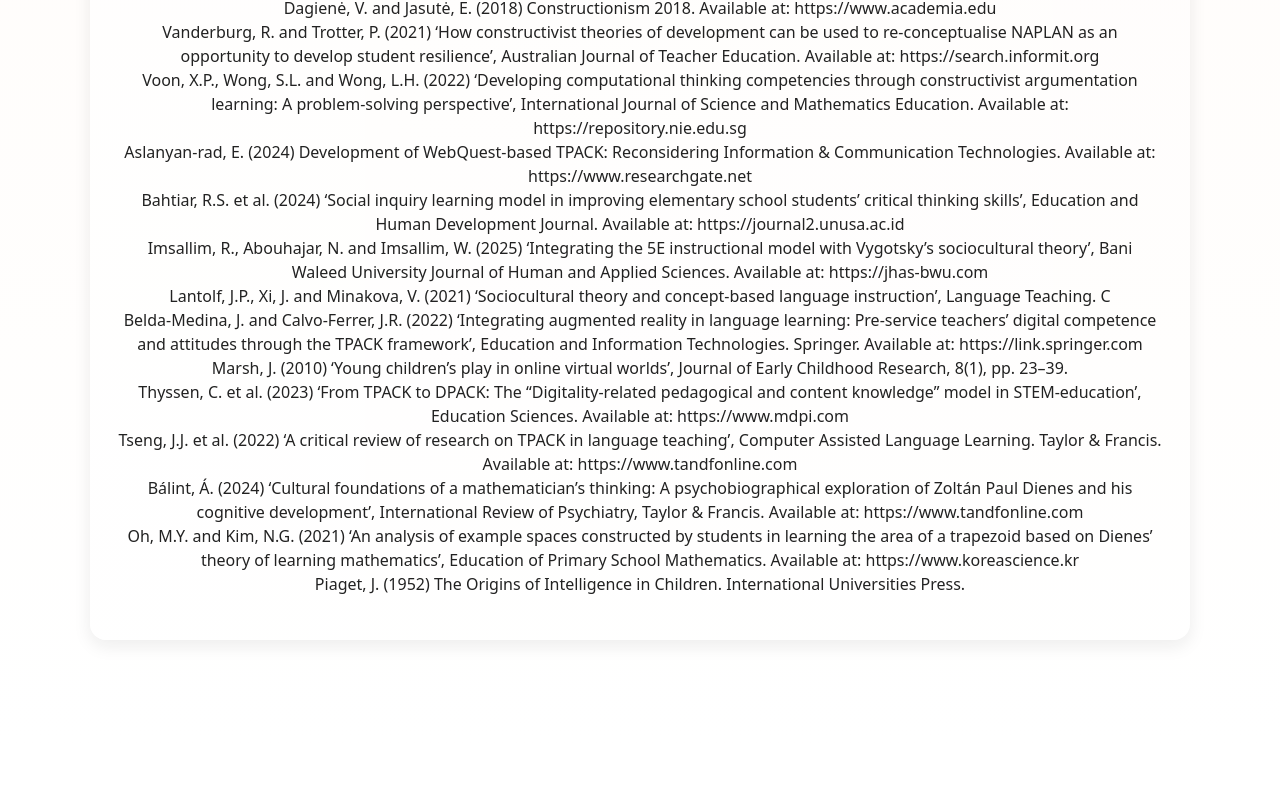
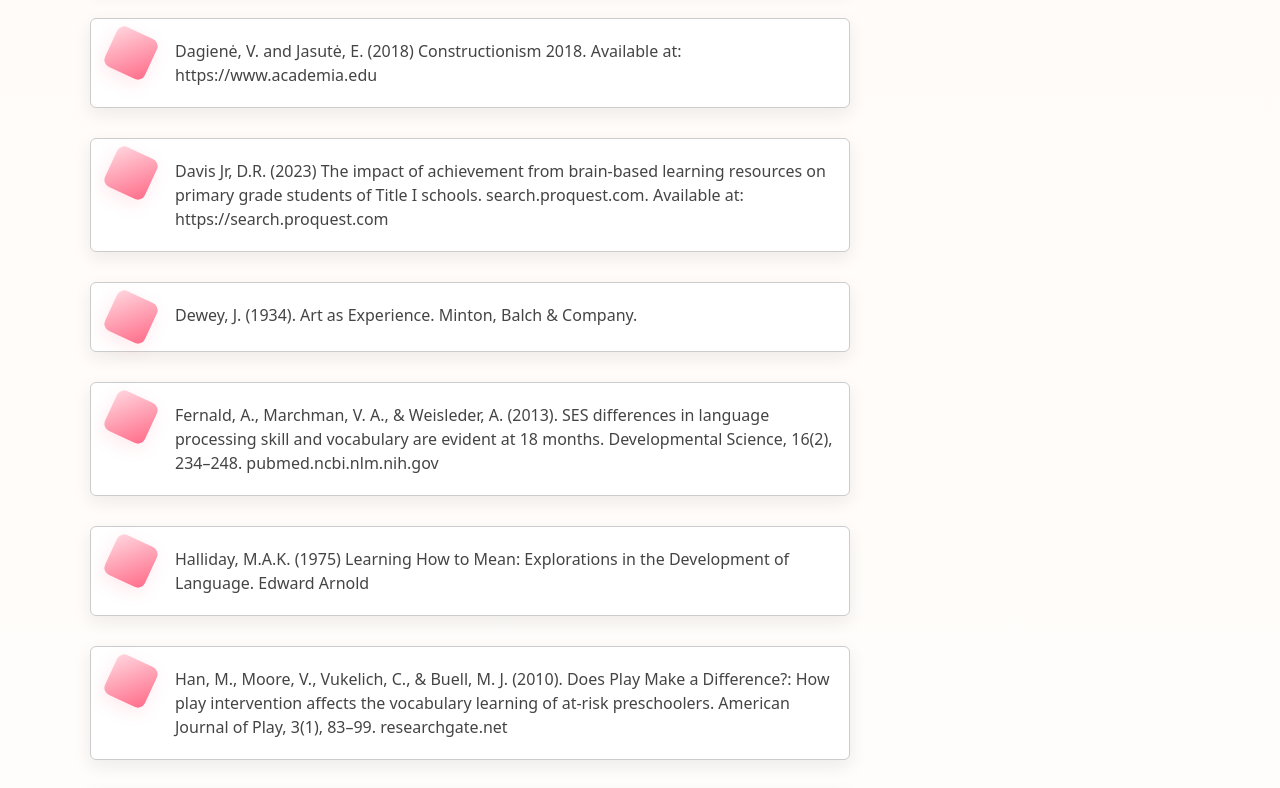
Before and after one commit to KashifShahzad999/Child-School-Curriculum, a React (Vite) app: page /references in a window 1280 px wide. Shown: the part 1124-1912 px from the top of the page. Before the commit the page ends 1870 px from the top, so only its background shows below. Built offline with nearby package versions, Linux system fonts and the light colour scheme.

Commit message:
image set

```diff
--- a/src/Components/References/References.css
+++ b/src/Components/References/References.css
@@ -183,3 +183,48 @@
   .hero-heart{ display:none; }
   .side-box{ position:relative; }
 }
+
+.ref-card {
+  display: flex;
+  align-items: flex-start; /* or center depending on vertical alignment you want */
+  gap: 16px; /* spacing between left and right */
+  padding: 12px;
+  border: 1px solid #ccc; /* optional for clarity */
+  margin-bottom: 16px;
+  background: white;
+  border-radius: 6px;
+}
+
+/* Left part fixed width, like an icon or small block */
+.ref-card-left {
+  flex: 0 0 40px; /* fixed width */
+  display: flex;
+  justify-content: center;
+  align-items: center;
+}
+
+/* Right part takes remaining width */
+.ref-card-body {
+  flex: 1;
+}
+.ref-card {
+  display: flex;
+  align-items: flex-start;
+  gap: 16px;
+  padding: 12px;
+  border: 1px solid #ccc;
+  margin-bottom: 16px;
+  background: white;
+  border-radius: 6px;
+}
+
+.ref-card-left {
+  flex: 0 0 40px;
+  display: flex;
+  justify-content: center;
+  align-items: center;
+}
+
+.ref-card-body {
+  flex: 1;
+}
--- a/src/Components/References/References.jsx
+++ b/src/Components/References/References.jsx
@@ -1,34 +1,87 @@
 import React from "react";
 import "./References.css";
 
-export default function References() {
-//   const references = [
-//     {
-//       title: "Early Childhood STEAM Framework",
-//       author: "Ramesh, 2025",
-//       link: "#",
-//       note: "Overview of integrated STEAM practices for young learners."
-//     },
-//     {
-//       title: "Digital Play Theory",
-//       author: "Marsh, 2010",
-//       link: "#",
-//       note: "How children engage with digital tools as play."
-//     },
-//     {
-//       title: "Multiple Intelligences in Practice",
-//       author: "Gardner, 1983",
-//       link: "#",
-//       note: "Applying varied modalities in early learning."
-//     },
-//     {
-//       title: "Inquiry-Based Learning for Kids",
-//       author: "Bruner, 1961",
-//       link: "#",
-//       note: "Designing discovery-led science and project work."
-//     }
-//     // add more references as needed
-//   ];
+export default function HeartReferences() {
+  const references = [
+    {
+      note: "Anderberg, S., & Kratochvil, K. (2005). Rationale for Creative Dramatics and Formal Theatre in the Classroom. San José State University. www2.sjsu.edu",
+    },
+    {
+      note: "Aslanyan-rad, E. (2024) Development of WebQuest-based TPACK: Reconsidering Information & Communication Technologies. Available at: https://www.researchgate.net",
+    },
+    {
+      note: "Bahtiar, R.S. et al. (2024) ‘Social inquiry learning model in improving elementary school students’ critical thinking skills’, Education and Human Development Journal. Available at: https://journal2.unusa.ac.id",
+    },
+    {
+      note: "Bálint, Á. (2024) ‘Cultural foundations of a mathematician’s thinking: A psychobiographical exploration of Zoltán Paul Dienes and his cognitive development’, International Review of Psychiatry, Taylor & Francis. Available at: https://www.tandfonline.com",
+    },
+    {
+      note: "Belda-Medina, J. and Calvo-Ferrer, J.R. (2022) ‘Integrating augmented reality in language learning: Pre-service teachers’ digital competence and attitudes through the TPACK framework’, Education and Information Technologies. Springer. Available at: https://link.springer.com",
+    },
+    {
+      note: "Bruner, J.S. (1961) ‘The act of discovery’, Harvard Educational Review, 31(1), pp. 21–32.",
+    },
+    {
+      note: "Dagienė, V. and Jasutė, E. (2018) Constructionism 2018. Available at: https://www.academia.edu",
+    },
+    {
+      note: "Davis Jr, D.R. (2023) The impact of achievement from brain-based learning resources on primary grade students of Title I schools. search.proquest.com. Available at: https://search.proquest.com",
+    },
+    {
+      note: "Dewey, J. (1934). Art as Experience. Minton, Balch & Company.",
+    },
+    {
+      note: "Fernald, A., Marchman, V. A., & Weisleder, A. (2013). SES differences in language processing skill and vocabulary are evident at 18 months. Developmental Science, 16(2), 234–248. pubmed.ncbi.nlm.nih.gov",
+    },
+    {
+      note: "Halliday, M.A.K. (1975) Learning How to Mean: Explorations in the Development of Language. Edward Arnold",
+    },
+    {
+      note: "Han, M., Moore, V., Vukelich, C., & Buell, M. J. (2010). Does Play Make a Difference?: How play intervention affects the vocabulary learning of at-risk preschoolers. American Journal of Play, 3(1), 83–99. researchgate.net",
+    },
+    {
+      note: "Han, M., Moore, V., Vukelich, C., & Buell, M. J. (2010). Does Play Make a Difference?: How play intervention affects the vocabulary learning of at-risk preschoolers. American Journal of Play, 3(1), 83–99. researchgate.net",
+    },
+    {
+      note: "Han, M., Moore, V., Vukelich, C., & Buell, M. J. (2010). Does Play Make a Difference?: How play intervention affects the vocabulary learning of at-risk preschoolers. American Journal of Play, 3(1), 83–99. researchgate.net",
+    },
+    {
+      note: "Han, M., Moore, V., Vukelich, C., & Buell, M. J. (2010). Does Play Make a Difference?: How play intervention affects the vocabulary learning of at-risk preschoolers. American Journal of Play, 3(1), 83–99. researchgate.net",
+    },
+
+    {
+      note: "Han, M., Moore, V., Vukelich, C., & Buell, M. J. (2010). Does Play Make a Difference?: How play intervention affects the vocabulary learning of at-risk preschoolers. American Journal of Play, 3(1), 83–99. researchgate.net",
+    },
+
+    {
+      note: "Han, M., Moore, V., Vukelich, C., & Buell, M. J. (2010). Does Play Make a Difference?: How play intervention affects the vocabulary learning of at-risk preschoolers. American Journal of Play, 3(1), 83–99. researchgate.net",
+    },
+
+    {
+      note: "Han, M., Moore, V., Vukelich, C., & Buell, M. J. (2010). Does Play Make a Difference?: How play intervention affects the vocabulary learning of at-risk preschoolers. American Journal of Play, 3(1), 83–99. researchgate.net",
+    },
+
+    {
+      note: "Han, M., Moore, V., Vukelich, C., & Buell, M. J. (2010). Does Play Make a Difference?: How play intervention affects the vocabulary learning of at-risk preschoolers. American Journal of Play, 3(1), 83–99. researchgate.net",
+    },
+
+    {
+      note: "Han, M., Moore, V., Vukelich, C., & Buell, M. J. (2010). Does Play Make a Difference?: How play intervention affects the vocabulary learning of at-risk preschoolers. American Journal of Play, 3(1), 83–99. researchgate.net",
+    },
+
+    {
+      note: "Han, M., Moore, V., Vukelich, C., & Buell, M. J. (2010). Does Play Make a Difference?: How play intervention affects the vocabulary learning of at-risk preschoolers. American Journal of Play, 3(1), 83–99. researchgate.net",
+    },
+
+    {
+      note: "Han, M., Moore, V., Vukelich, C., & Buell, M. J. (2010). Does Play Make a Difference?: How play intervention affects the vocabulary learning of at-risk preschoolers. American Journal of Play, 3(1), 83–99. researchgate.net",
+    },
+
+
+
+
+    // add more references as needed
+  ];
 
   return (
     <div className="heartref-page">
@@ -36,60 +89,14 @@ export default function References() {
         <div className="hero-inner">
           <div className="hero-heart" aria-hidden="true" />
           <h1 className="hero-title">References & Credits</h1>
-          <strong className="hero-sub">
+          <p className="hero-sub">
             A small library of sources and inspirations used across this site.
             Thank you to all authors, educators and contributors.
-          </strong>
-<p>Dewey, J. (1934). Art as Experience. Minton, Balch & Company. <br />
-Gardner, H. (1983). Frames of Mind: The Theory of Multiple Intelligences. Basic Books. <br />
-Piaget, J. (1952). The Origins of Intelligence in Children. International Universities Press. <br />
-Vygotsky, L. S. (1978). Mind in Society: The Development of Higher Psychological Processes. Harvard University Press. <br />
-Anderberg, S., & Kratochvil, K. (2005). Rationale for Creative Dramatics and Formal Theatre in the Classroom. San José State University. www2.sjsu.edu <br />
-Fernald, A., Marchman, V. A., & Weisleder, A. (2013). SES differences in language processing skill and vocabulary are evident at 18 months. Developmental Science, 16(2), 234–248. pubmed.ncbi.nlm.nih.gov <br />
-Han, M., Moore, V., Vukelich, C., & Buell, M. J. (2010). Does Play Make a Difference?: How play intervention affects the vocabulary learning of at-risk preschoolers. American Journal of Play, 3(1), 83–99. researchgate.net <br />
-Howard, R., & Mayesky, M. (2022). Creative Activities and Curriculum for Young Children (12th ed.). Cengage Learning. au.cengage.com <br />
-Hutagalung, F., Lai, L., & Adams, D. (2020). Effects of dramatic play on vocabulary learning among preschoolers in Kuala Lumpur. Journal of Nusantara Studies, 5(1), 294–314. https://doi.org/10.24200/jonus.vol5iss1pp294-314 journal.unisza.edu.my <br />
- Piaget, J. (1951). Play, Dreams and Imitation in Childhood. London: Routledge & Kegan Paul. <br />
- Tombak, A. (2014). The importance of drama in pre-school education. Procedia – Social and Behavioral Sciences, 143, 372–378. s3-ap-southeast-1.amazonaws.com <br />
- Vygotsky, L. S. (1978). Mind in Society: The Development of Higher Psychological Processes. Cambridge, MA: Harvard University Press. <br />
- •  Davis Jr, D.R. (2023) The impact of achievement from brain-based learning resources on primary grade students of Title I schools. search.proquest.com. Available at: https://search.proquest.com <br />
- •  Gardner, H. (1983) Frames of Mind: The Theory of Multiple Intelligences. Basic Books. <br />
- •  Harper, N.B. (2024) How principles of brain based learning are used in Title I high schools and its effect if any on student growth. search.proquest.com. Available at: https://search.proquest.com <br />
- •  Reddy, K.J., Hunjan, U. and Jha, P. (2021) ‘Brain-based learning method: Opportunities and challenges’, in Applications in Learning. Springer. Available at: https://link.springer.com <br />
- Halliday, M.A.K. (1975) Learning How to Mean: Explorations in the Development of Language. Edward Arnold. <br />
- Kellogg, D. and Li, F. (2021) ‘When three fives are thirty-five: Vygotsky in a Hallidayan idiom’, Early Years. Taylor & Francis. <br />
- Seon-Mi, S. and Kellogg, D. (2022) ‘Un-naming names: Using Vygotsky's language games and Halliday's grammar’, Early Years. Taylor & Francis. <br />
- Vygotsky, L.S. (1978) Mind in Society: The Development of Higher Psychological Processes. Harvard University Press. <br />
- Bruner, J.S. (1961) ‘The act of discovery’, Harvard Educational Review, 31(1), pp. 21–32. <br />
- Liu, C.Y., Wu, C.J., Chien, Y.H., Tzeng, S.Y. and Lee, M.Y. (2023) ‘Examining the quality of art in STEAM learning activities’, Psychology of Aesthetics, Creativity, and the Arts. Available at: https://psycnet.apa.org <br />
- Parajuli, D.R. (2023) Becoming a STEAM-based science educator: Intersecting science teacher identity and existing pedagogical practice in Nepal. Available at: https://elibrary.ku.edu.np <br />
- Ramesh, M.R. (2025) ‘Promoting lifelong learning skills through STEAM: Integrative approaches for a dynamic future’, in Pathways to STEAM Integration in Modern Education. IGI Global. Available at: https://www.igi-global.com <br />
- Retno, R.S., Purnomo, P., Hidayat, A. and Rahmawati, S. (2025) ‘Conceptual framework design for STEM-integrated project-based learning (PjBL-STEM) for elementary schools’, Asian Education and Development Studies. Available at: https://www.emerald.com <br />
- Dagienė, V. and Jasutė, E. (2018) Constructionism 2018. Available at: https://www.academia.edu <br />
- Vanderburg, R. and Trotter, P. (2021) ‘How constructivist theories of development can be used to re-conceptualise NAPLAN as an opportunity to develop student resilience’, Australian Journal of Teacher Education. Available at: https://search.informit.org <br />
- Voon, X.P., Wong, S.L. and Wong, L.H. (2022) ‘Developing computational thinking competencies through constructivist argumentation learning: A problem-solving perspective’, International Journal of Science and Mathematics Education. Available at: https://repository.nie.edu.sg <br />
- Aslanyan-rad, E. (2024) Development of WebQuest-based TPACK: Reconsidering Information & Communication Technologies. Available at: https://www.researchgate.net <br />
- Bahtiar, R.S. et al. (2024) ‘Social inquiry learning model in improving elementary school students’ critical thinking skills’, Education and Human Development Journal. Available at: https://journal2.unusa.ac.id <br />
- Imsallim, R., Abouhajar, N. and Imsallim, W. (2025) ‘Integrating the 5E instructional model with Vygotsky’s sociocultural theory’, Bani Waleed University Journal of Human and Applied Sciences. Available at: https://jhas-bwu.com <br />
- Lantolf, J.P., Xi, J. and Minakova, V. (2021) ‘Sociocultural theory and concept-based language instruction’, Language Teaching. C <br />
- Belda-Medina, J. and Calvo-Ferrer, J.R. (2022) ‘Integrating augmented reality in language learning: Pre-service teachers’ digital competence and attitudes through the TPACK framework’, Education and Information Technologies. Springer. Available at: https://link.springer.com <br />
- Marsh, J. (2010) ‘Young children’s play in online virtual worlds’, Journal of Early Childhood Research, 8(1), pp. 23–39. <br />
- Thyssen, C. et al. (2023) ‘From TPACK to DPACK: The “Digitality-related pedagogical and content knowledge” model in STEM-education’, Education Sciences. Available at: https://www.mdpi.com <br />
- Tseng, J.J. et al. (2022) ‘A critical review of research on TPACK in language teaching’, Computer Assisted Language Learning. Taylor & Francis. Available at: https://www.tandfonline.com <br />
- Bálint, Á. (2024) ‘Cultural foundations of a mathematician’s thinking: A psychobiographical exploration of Zoltán Paul Dienes and his cognitive development’, International Review of Psychiatry, Taylor & Francis. Available at: https://www.tandfonline.com <br />
- Oh, M.Y. and Kim, N.G. (2021) ‘An analysis of example spaces constructed by students in learning the area of a trapezoid based on Dienes’ theory of learning mathematics’, Education of Primary School Mathematics. Available at: https://www.koreascience.kr <br />
- Piaget, J. (1952) The Origins of Intelligence in Children. International Universities Press. <br />
-
-
-
-
-
-
-</p>
+          </p>
         </div>
       </div>
 
-      {/* <main className="content-wrap">
+      <main className="content-wrap">
         <section className="ref-grid">
           {references.map((r, idx) => (
             <article key={idx} className="ref-card">
@@ -100,9 +107,9 @@ Hutagalung, F., Lai, L., & Adams, D. (2020). Effects of dramatic play on vocabul
                 <h3 className="ref-title">{r.title}</h3>
                 <p className="ref-author">{r.author}</p>
                 <p className="ref-note">{r.note}</p>
-                <a className="ref-link" href={r.link} target="_blank" rel="noreferrer">
+                {/* <a className="ref-link" href={r.link} target="_blank" rel="noreferrer">
                   View source
-                </a>
+                </a> */}
               </div>
             </article>
           ))}
@@ -112,7 +119,8 @@ Hutagalung, F., Lai, L., & Adams, D. (2020). Effects of dramatic play on vocabul
           <h2>How to cite</h2>
           <p>
             Use the author-year format and link back to the original resource.
-            Example: <em>Ramesh (2025). Integrated Curriculum for Early Years.</em>
+            Example:{" "}
+            <em>Ramesh (2025). Integrated Curriculum for Early Years.</em>
           </p>
 
           <div className="thanks">
@@ -120,11 +128,14 @@ Hutagalung, F., Lai, L., & Adams, D. (2020). Effects of dramatic play on vocabul
             <p>With ❤️ — your curriculum team</p>
           </div>
         </aside>
-      </main> */}
+      </main>
 
-      {/* <footer className="hr-footer">
-        <p>Want to add a reference? Email <a href="mailto:you@example.com">you@example.com</a></p>
-      </footer> */}
+      <footer className="hr-footer">
+        <p>
+          Want to add a reference? Email{" "}
+          <a href="mailto:you@example.com">you@example.com</a>
+        </p>
+      </footer>
     </div>
   );
 }
```
